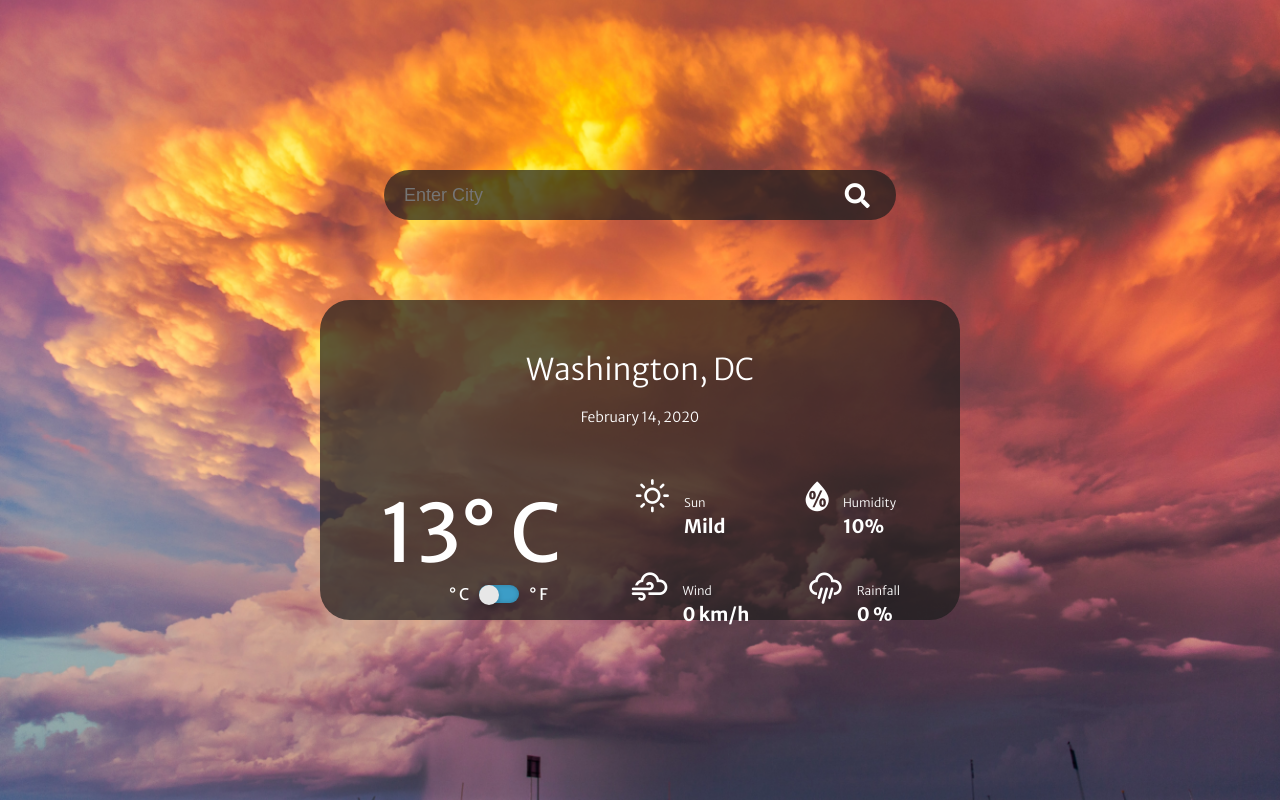
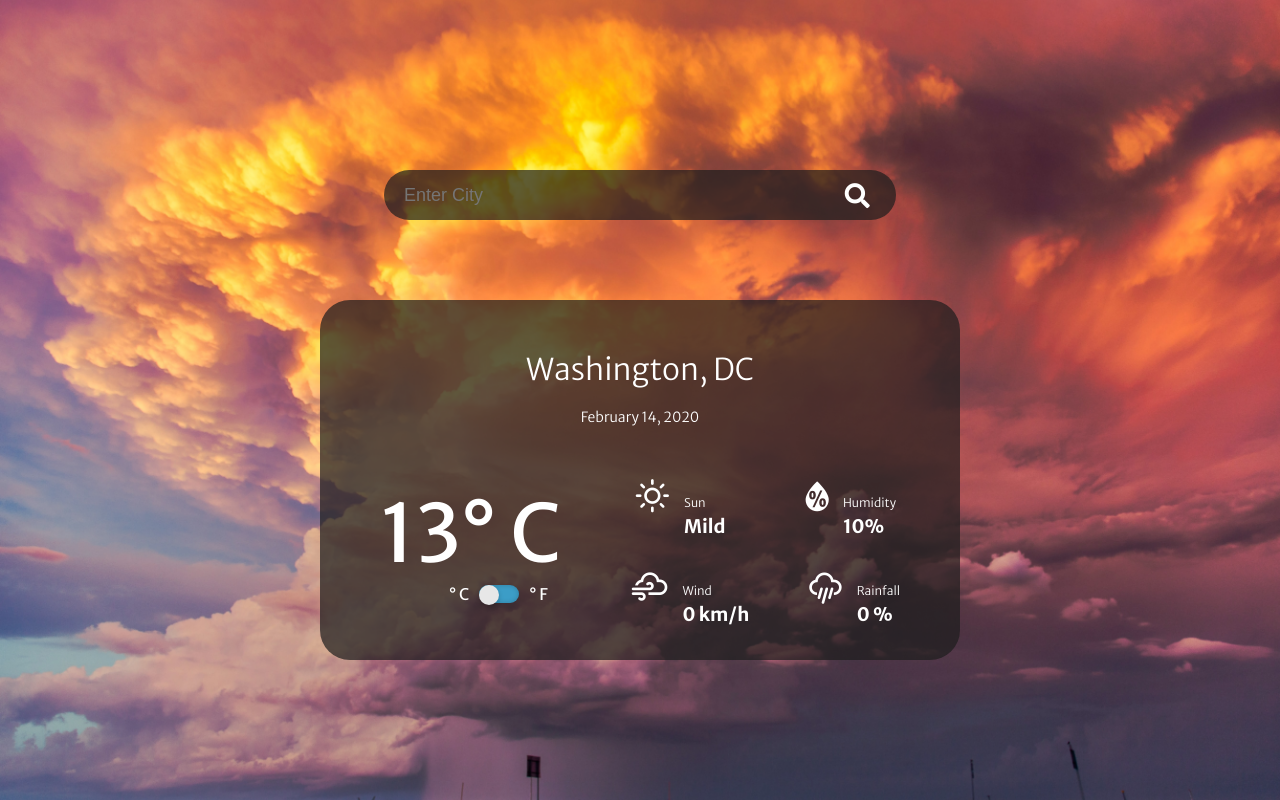
Before and after one commit to SirTLD/My-Weather-App, a plain HTML site: page index.html in a window 1280 px wide. Drawn offline with Linux system fonts and the light colour scheme.

Commit message:
update to the 1280 layout

```diff
--- a/css/style.scss
+++ b/css/style.scss
@@ -346,6 +346,6 @@ body {
 
     .weather-data {
         width: 50vw;
-        height: 40vh;
+        height: 45vh;
     }
 }
```
Also changed, not shown: css/style.css.
